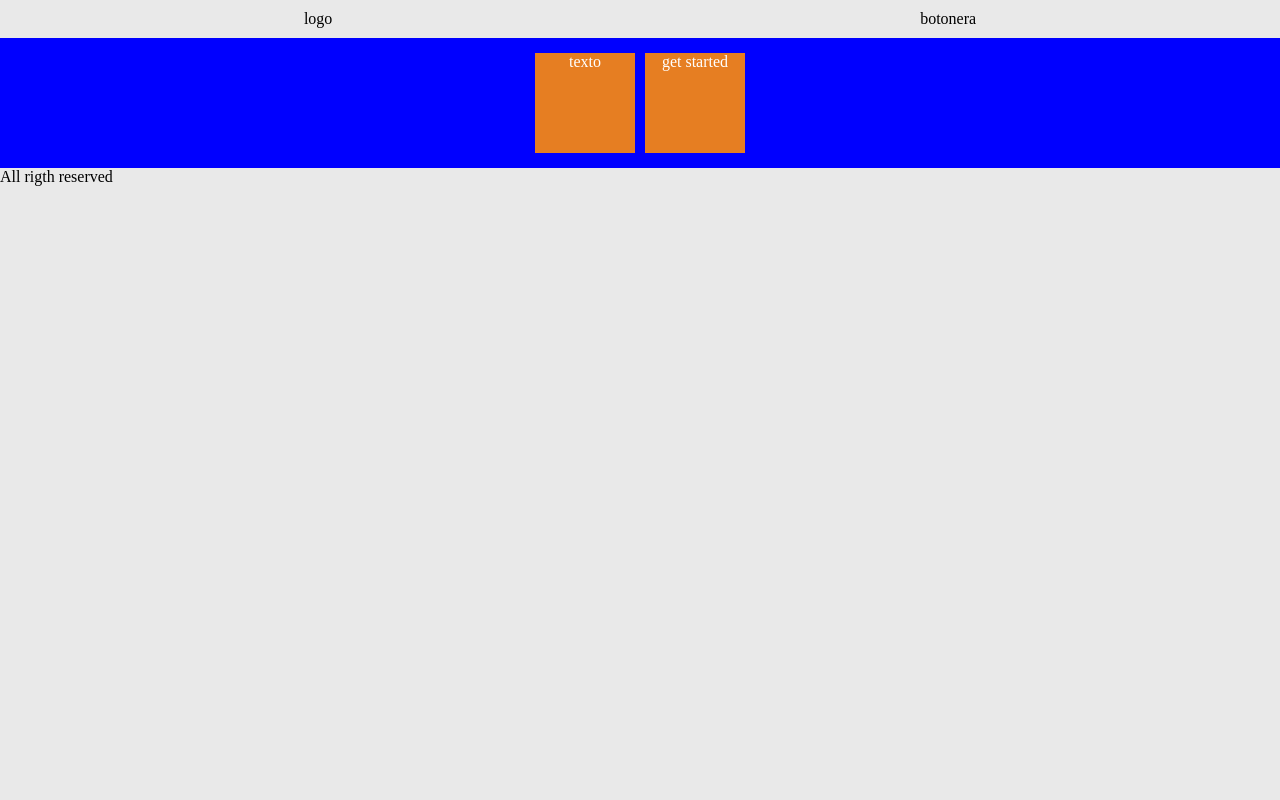
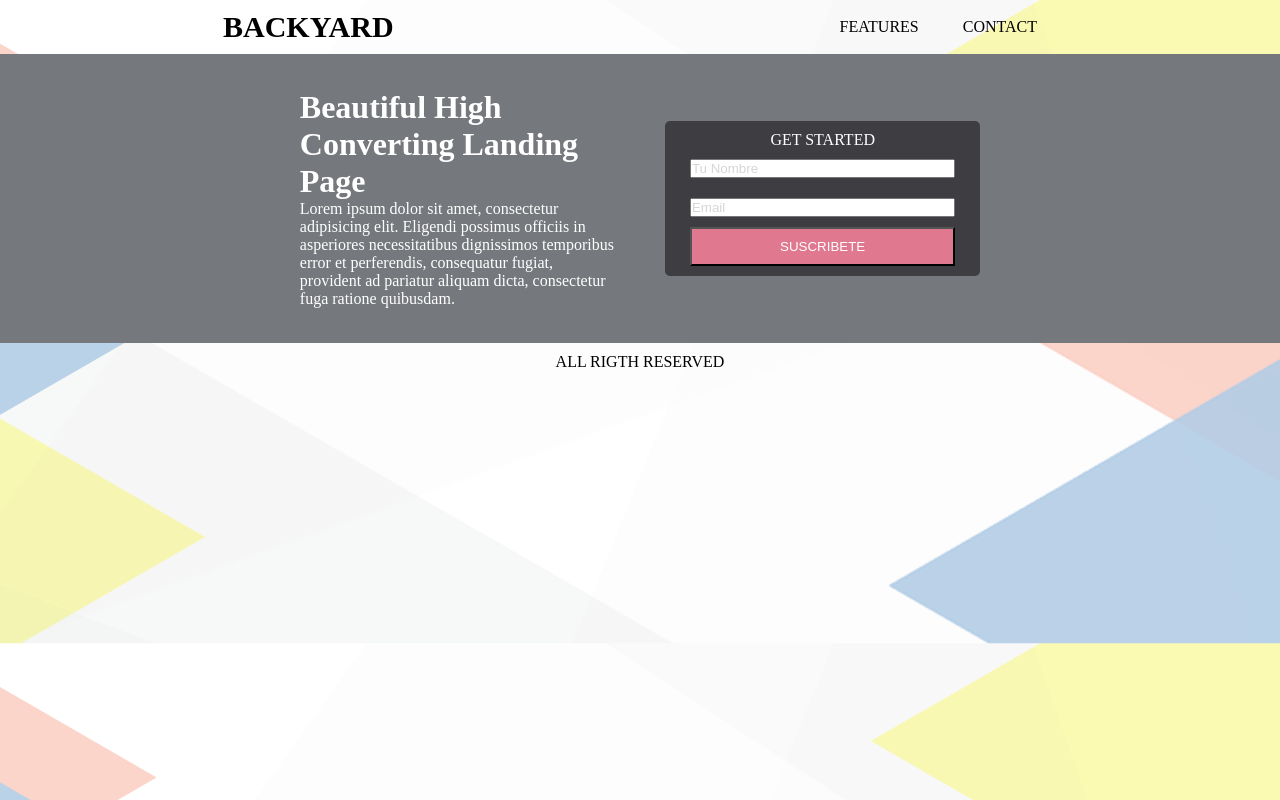
Before and after one commit to simonaulloa/backyard, a plain HTML site: page index.html in a window 1280 px wide. Drawn offline with Linux system fonts and the light colour scheme.

Commit message:
terminado

```diff
--- a/asset/css/main.css
+++ b/asset/css/main.css
@@ -5,9 +5,11 @@
 
 }
 body{
-	background: #E9E9E9;
+	background-image: url(../../asset/img/fondo.png);
+	background-size: cover;
+
 }
-.contenedor{
+.contenedor, footer{
 	width: 100%;
 	padding: 10px;
 
@@ -16,18 +18,57 @@ body{
 	flex-direction: row;
 	justify-content: center;
 	align-items: center;
+	text-transform: uppercase;
 }
+a{
+	cursor: pointer;
+	padding: 20px;
+}
+a:hover { /*nav encima*/
+  background-color: #7f78a3;
+  color: whitesmoke;
+  padding: 20px;
+
+  }
 .elementoa{
-	width: 100px;
+	width: 25%;
 	color: #fff;
-	margin: 5px; /*espacio entre cajas*/
-	height: 100px;
-	background: #E67E22; /*color cajita texto*/
+	margin: 2%; /*espacio entre cajas*/
+	height: 50%;
+}
+.elementob{
+	width: 25%;
+	color: #fff;
+	margin: 2%; /*espacio entre cajas*/
+	height: 50%;
 	text-align: center;
+	background: #3e3d42; /*color cajita texto*/
+	border-radius: 5px;
+	padding: 10px;
+}
+.inp{
+	width: 90%;
+	margin:10px;
+	color: #d6d6d6;
+}
+.rosadito{
+	padding: 10px;
+	width: 90%;
+	color: white;
+	background-color: #e0798f;
+}
+.rosadito:hover{
+	padding: 10px;
+	width: 90%;
+	background-color: #a34257;
+}
+.elemento1{
+	font-size: 30px;
+	font-weight: 900;
 }
 .contenedor2{
 	width: 100%;
-	background: blue;
+	background: #75787c;
 	padding: 10px;
 
 
@@ -36,3 +77,16 @@ body{
 	justify-content: center;
 	align-items: center;
 }
+
+@media (min-width: 200px) and (max-width: 534px){
+	.contenedor2{
+		width: 100%;
+		background-color: #859bbf;
+	}
+}
+@media (min-width: 535px) and (max-width: 824px){
+	.contenedor2{
+		width: 100%;
+		background-color: #4b3984;
+	}
+}
--- a/index.html
+++ b/index.html
@@ -8,12 +8,24 @@
 </head>
 <body>
 	<div class="contenedor">
-		<div class="elemento elemento1">logo</div>
-		<div class="elemento elemento2">botonera</div>
+		<div class="elemento elemento1">BACKYARD</div>
+		<div class="elemento elemento2">
+			<a class="nav">Features</a>
+			<a class="nav">Contact</a>
+		</div>
 	</div>
 	<div class="contenedor2">
-		<div class="elementoa elemento1">texto</div>
-		<div class="elementoa elemento2">get started</div>
+		<div class="elementoa">
+			<h1>Beautiful High Converting Landing Page</h1>
+			<p>Lorem ipsum dolor sit amet, consectetur adipisicing elit. Eligendi possimus officiis in asperiores necessitatibus dignissimos temporibus error et perferendis, consequatur fugiat, provident ad pariatur aliquam dicta, consectetur fuga ratione quibusdam.</p>
+		</div>
+		<div class="elementob">
+			<p class="uno">GET STARTED</p>
+			<input class="inp" type="text" name="" value="Tu Nombre"><br>
+			<input class="inp" type="text" name="" value="Email"><br>
+			<button class="rosadito">SUSCRIBETE</button>
+		</div>
+		</div>
 	</div>
 	<footer>
 		<p>All rigth reserved</p>
```
Also changed, not shown: asset/img/fondo.png (added).
